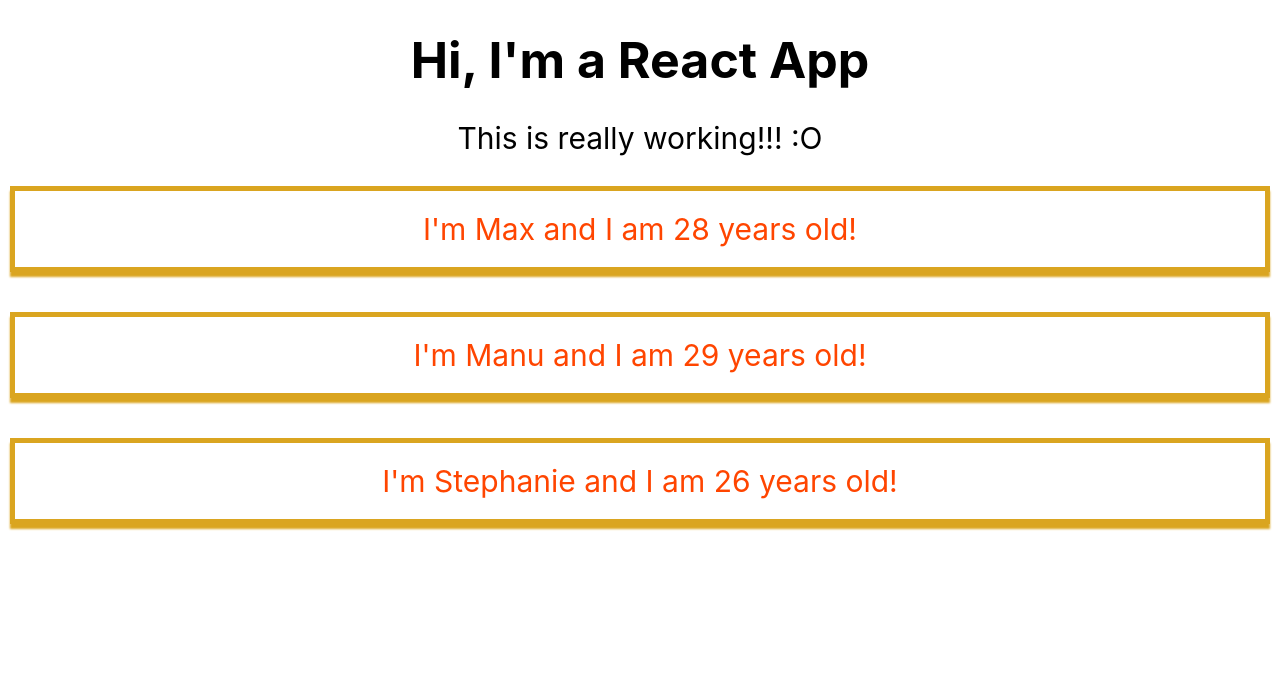
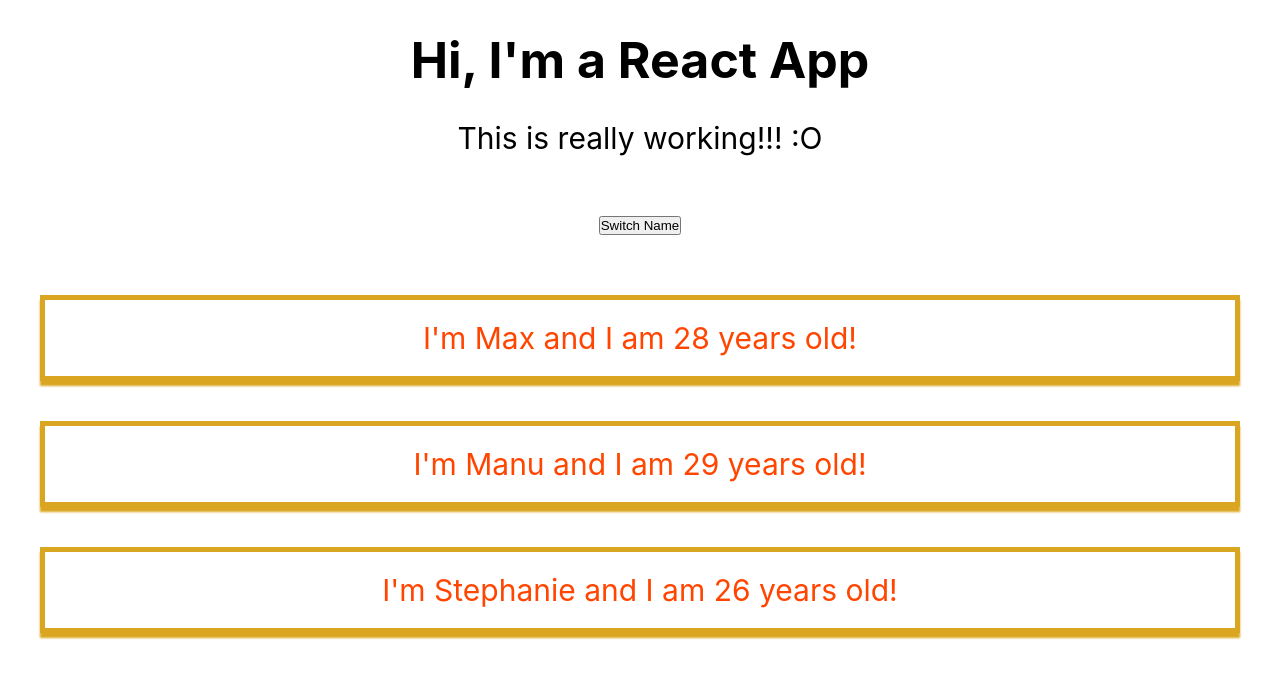
Before and after one commit to Lypzis/React, a React (Create React App) app in the folder react-complete-guide/: page / in a window 1280 px wide. Shown: the top 678 px of the page. Built offline with nearby package versions, Linux system fonts and the light colour scheme.

Commit message:
Updating Component to Hook

```diff
--- a/react-complete-guide/src/App.js
+++ b/react-complete-guide/src/App.js
@@ -1,21 +1,83 @@
-import React,  { Component } from 'react';
+import React, { useState } from 'react';
 import './App.css';
 import Person from './Person/Person';
 
-class App extends Component {
+const App = props => {
+  // only available in class based components
+  // an state object, use it responsibly
+  // the other option to this are 'HOOKS'
+  /*state = {
+    // array of objects
+    person: [
+      { name:"Max", age:28 },
+      { name:"Manu", age:29 },
+      { name:"Stephanie", age:26 },
+    ],
+    otherState: 'some other value hey'
+  }
 
-  render() {
+  switchNameHandler = () => {
+    //console.log('I have been clicked :v');
+
+    // don't do this this.state.person[0].name = 'Maximilian';
+
+    // will only update 'person' state
+    this.setState({
+      person: [
+        { name:"Maximilian", age:28 },
+        { name:"Manu", age:29 },
+        { name:"Stephanie", age:27 }
+      ]
+    });
+  }*/
+
+  // array destructuring
+  const [ personsState, setPersonsState] = useState({
+    // array of objects
+    person: [
+      { name: "Max", age: 28 },
+      { name: "Manu", age: 29 },
+      { name: "Stephanie", age: 26 },
+    ],
+    otherState: 'some other value hey'
+  });
+
+
+  const [ otherState, setOtherState ] = useState('My other state');
+
+  console.log(personsState, otherState);
+
+  console.log(personsState);
+
+  const switchNameHandler = () => {
+    //console.log('I have been clicked :v');
+
+    // don't do this this.state.person[0].name = 'Maximilian';
+
+    // old state will be replaced by this, important note!
+    setPersonsState({
+      person: [
+        { name: "Maximilian", age: 28 },
+        { name: "Manu", age: 29 },
+        { name: "Stephanie", age: 27 }
+      ],
+      otherState: personsState.otherState
+    });
+  }
+
+  //render() {
   return (
     // this is not html, it's .jsx :D
     <div className="App">
       <h1>Hi, I'm a React App</h1>
       <p>This is really working!!! :O</p>
-        <Person name="Max" age="28" />
-        <Person name="Manu" age="29">My Hobbies: Racing.</Person>
-        <Person name="Stephanie" age="26"/>
+      <button onClick={switchNameHandler}>Switch Name</button>
+      <Person name={personsState.person[0].name} age={personsState.person[0].age} />
+      <Person name={personsState.person[1].name} age={personsState.person[1].age} />
+      <Person name={personsState.person[2].name} age={personsState.person[2].age} />
     </div>
   );
-  }
+  //}
 }
 
 export default App;
--- a/react-complete-guide/src/Person/Person.js
+++ b/react-complete-guide/src/Person/Person.js
@@ -3,7 +3,12 @@
 
 const person = props => {
     //{Math.floor((Math.random() * 100))}, random age age
-    return <p className="paragraph">I'm {props.name} and I am {props.age} years old!</p>
+    return (
+        <div>
+            <p className="paragraph">I'm {props.name} and I am {props.age} years old!</p>
+            <p>{props.children}</p>
+        </div>
+    );
 }
 
 export default person;
```
Lines whose indentation alone changed are shown as unchanged.
